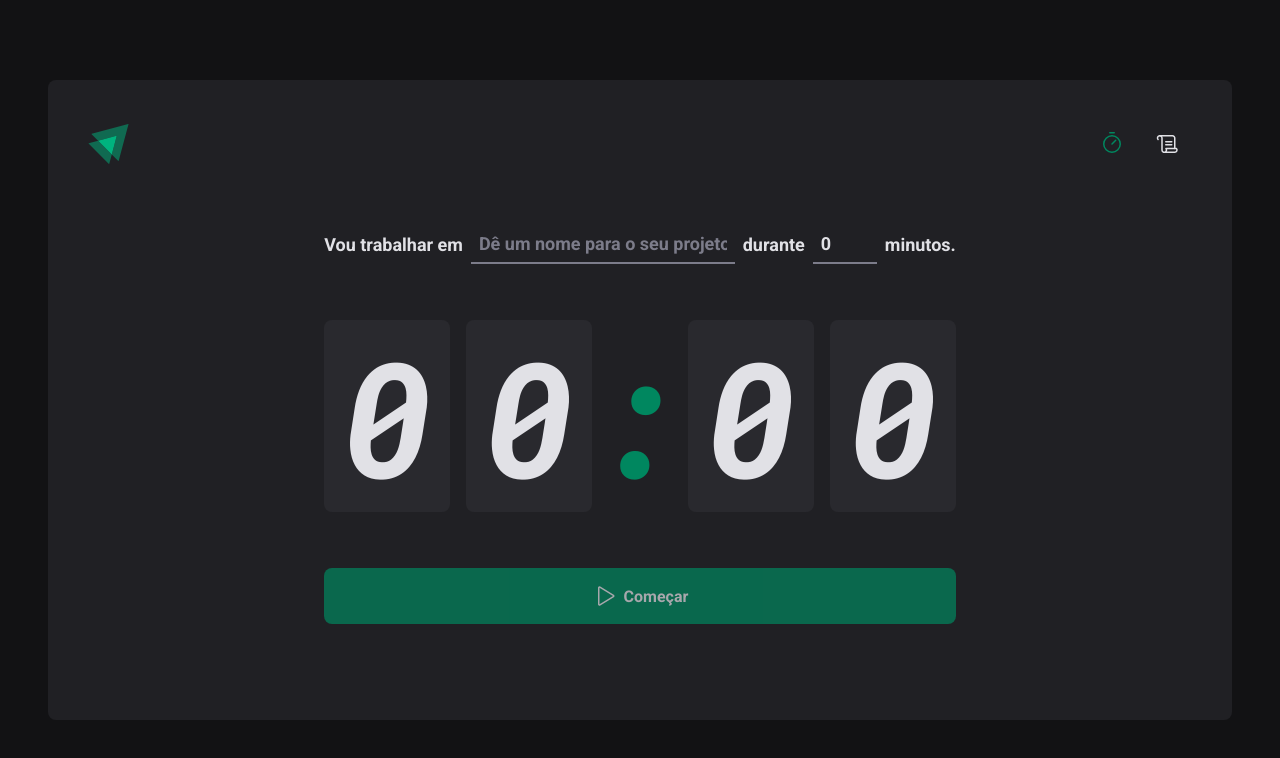
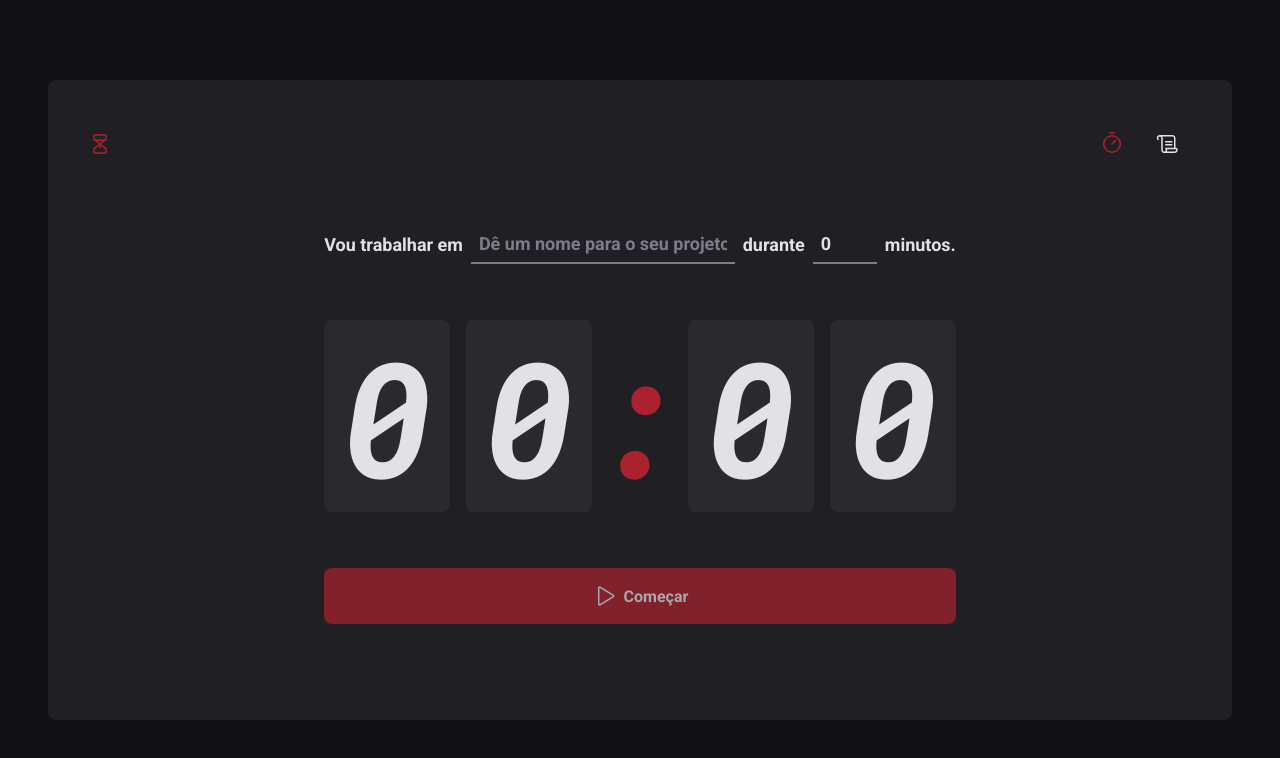
Before and after one commit to ArthurFilho/Pomodoro-Timer, a React (Vite) app: page / in a window 1280 px wide. Shown: the top 758 px of the page. Built offline with nearby package versions, Linux system fonts and the light colour scheme; a web font is replaced by a local one.

Commit message:
changed style

```diff
--- a/src/components/Header/index.tsx
+++ b/src/components/Header/index.tsx
@@ -1,13 +1,12 @@
 import { HeaderContainer } from './styles'
-import { Timer, Scroll } from 'phosphor-react'
+import { Timer, Scroll, HourglassMedium } from 'phosphor-react'
 
-import logoIgnite from '../../assets/logoIgnite.svg'
 import { NavLink } from 'react-router-dom'
 
 export function Header() {
   return (
     <HeaderContainer>
-      <img src={logoIgnite} alt="" />
+      <HourglassMedium size={24} color="#AB222E" />
       <nav>
         <NavLink to="/" title="Timer">
           <Timer size={24} />
--- a/src/components/Header/styles.ts
+++ b/src/components/Header/styles.ts
@@ -23,11 +23,11 @@ export const HeaderContainer = styled.header`
       border-bottom: 3px solid transparent;
 
       &:hover {
-        border-bottom: 3px solid ${(props) => props.theme['green-500']};
+        border-bottom: 3px solid ${(props) => props.theme['red-500']};
       }
 
       &.active {
-        color: ${(props) => props.theme['green-500']};
+        color: ${(props) => props.theme['red-500']};
       }
     }
   }
--- a/src/global.ts
+++ b/src/global.ts
@@ -10,7 +10,7 @@ export const GlobalStyle = createGlobalStyle`
 
 :focus {
     outline: 0;
-    box-shadow: 0 0 0 2px ${(props) => props.theme['green-500']};
+    box-shadow: 0 0 0 2px ${(props) => props.theme['red-500']};
 }
 
 body {
--- a/src/pages/Home/components/CountDown/styles.ts
+++ b/src/pages/Home/components/CountDown/styles.ts
@@ -15,7 +15,7 @@ export const CountdownContainer = styled.div`
 `
 export const Separator = styled.div`
   padding: 2rem 0;
-  color: ${(props) => props.theme['green-500']};
+  color: ${(props) => props.theme['red-500']};
   width: 4rem;
   overflow: hidden;
   display: flex;
--- a/src/pages/Home/components/NewCycleForm/styles.ts
+++ b/src/pages/Home/components/NewCycleForm/styles.ts
@@ -23,7 +23,7 @@ const BaseInput = styled.input`
   color: ${(props) => props.theme['gray-100']};
   &:focus {
     box-shadow: none;
-    border-color: ${(props) => props.theme['green-500']};
+    border-color: ${(props) => props.theme['red-500']};
   }
   &::placeholder {
     color: ${(props) => props.theme['gray-500']};
--- a/src/pages/Home/style.ts
+++ b/src/pages/Home/style.ts
@@ -46,7 +46,7 @@ export const CountdownContainer = styled.div`
 
 export const Separator = styled.div`
   padding: 2rem 0;
-  color: ${(props) => props.theme['green-500']};
+  color: ${(props) => props.theme['red-500']};
 
   width: 4rem;
   overflow: hidden;
@@ -65,11 +65,11 @@ const BaseInput = styled.input`
 
   &:focus {
     box-shadow: none;
-    border-color: ${(props) => props.theme['green-500']};
+    border-color: ${(props) => props.theme['red-500']};
   }
 
   &::placeholder {
-    border-color: ${(props) => props.theme['green-500']};
+    border-color: ${(props) => props.theme['red-500']};
   }
 `
 
@@ -108,10 +108,10 @@ export const BaseCountdownButton = styled.button`
 `
 
 export const StartCountdownButton = styled(BaseCountdownButton)`
-  background: ${(props) => props.theme['green-500']};
+  background: ${(props) => props.theme['red-500']};
 
   &:not(:disabled):hover {
-    background: ${(props) => props.theme['green-700']};
+    background: ${(props) => props.theme['red-700']};
   }
 `
 
```
Also changed, not shown: src/assets/logoIgnite.svg (deleted).
